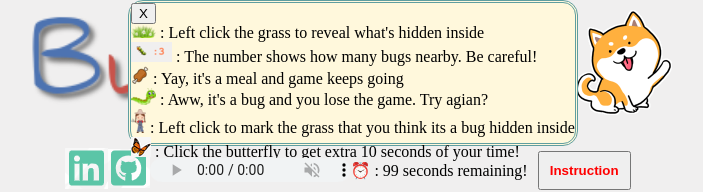
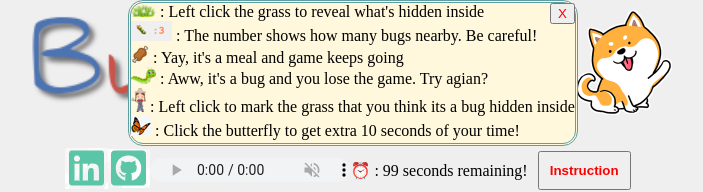
Before and after one commit to shuangzsy/Bugsweeper, a website built with webpack: page index.html in a window 1280 px wide. Both pictures are taken after a click on the button "Instruction". Shown: the top 192 px of the page, without its empty margins (287-990 px from the left). Built offline with nearby package versions, Linux system fonts and the light colour scheme.

Commit message:
style the close instruction button

```diff
--- a/src/index.scss
+++ b/src/index.scss
@@ -250,3 +250,8 @@ img {
   padding: 10px;
   margin: 10px;
 }
+
+#close-instruction-button {
+  float: right;
+  color: red;
+}
```
Also changed, not shown: package.json (+3 -4 lines), dist/main.css.
